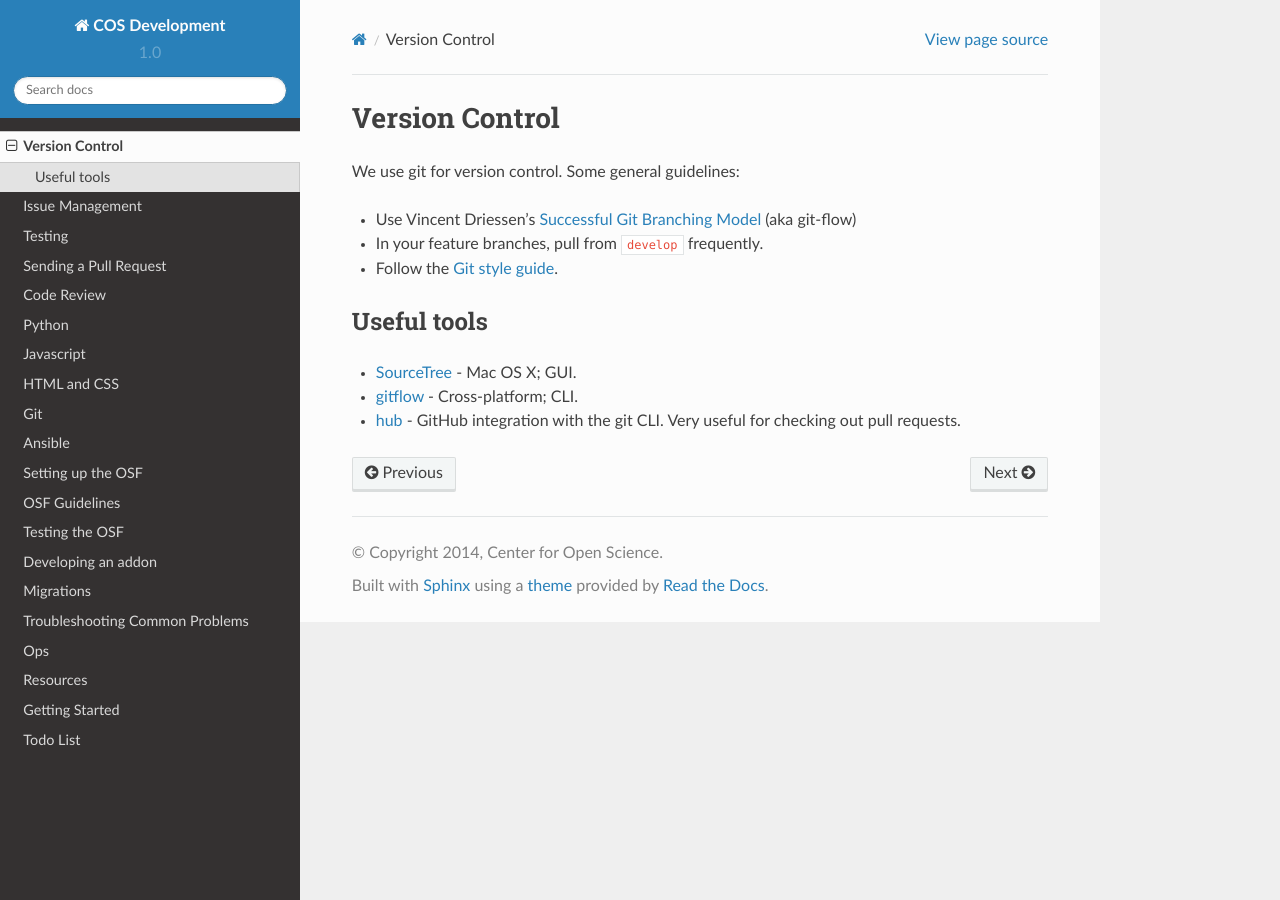
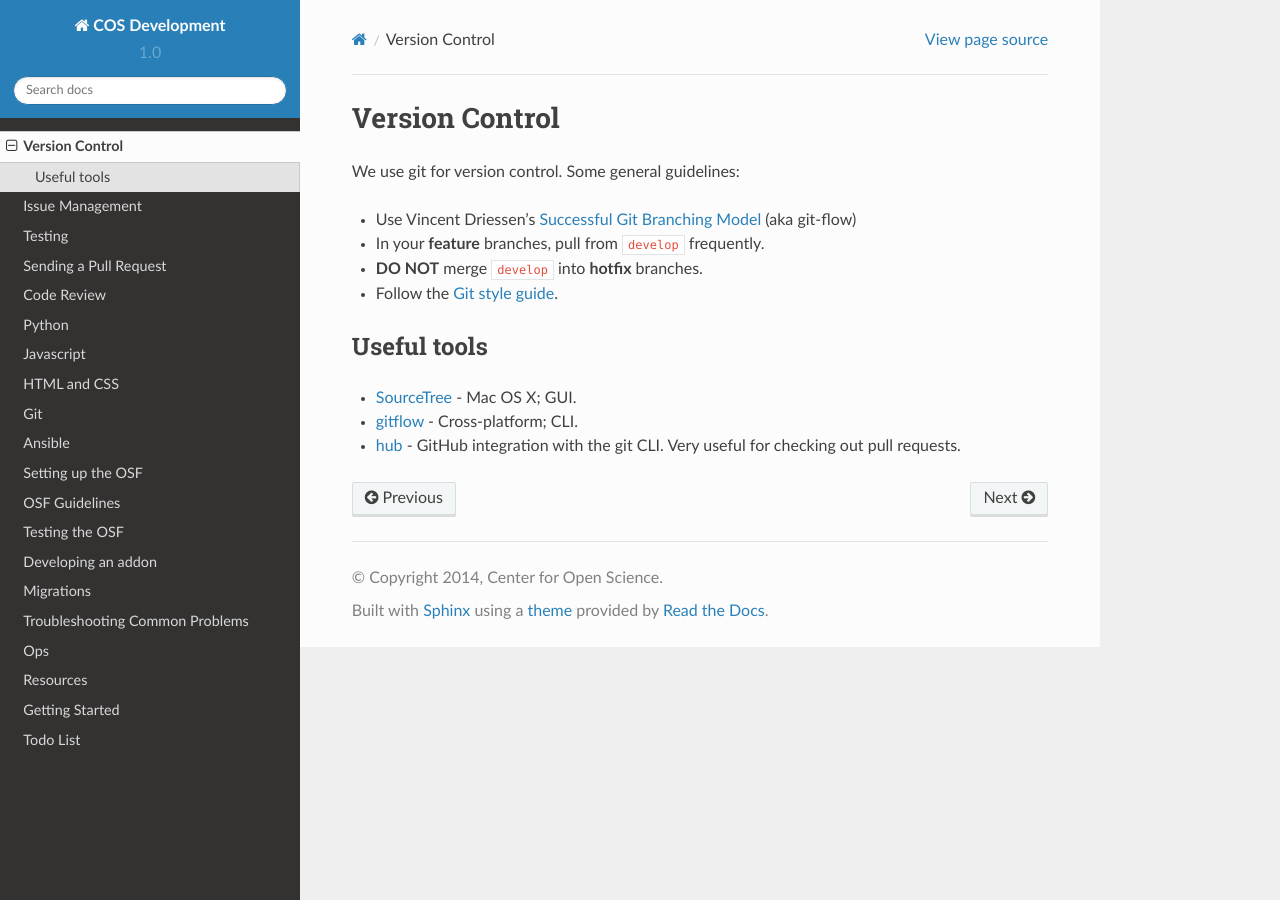
Before and after one commit to CenterForOpenScience/COSDev, a Sphinx documentation site: the page built from docs/process/version_control.rst, in a window 1280 px wide. Built offline with Sphinx 7.4.7 and the Read the Docs theme 2.0.0, drawn with Linux system fonts in a browser that asks for light colours.

Commit message:
An important note re: hotfix branches

```diff
--- a/docs/process/version_control.rst
+++ b/docs/process/version_control.rst
@@ -4,7 +4,8 @@ Version Control
 We use git for version control. Some general guidelines:
 
 - Use Vincent Driessen's `Successful Git Branching Model <http://nvie.com/posts/a-successful-git-branching-model/>`_ (aka git-flow)
-- In your feature branches, pull from ``develop`` frequently.
+- In your **feature** branches, pull from ``develop`` frequently.
+- **DO NOT** merge ``develop`` into **hotfix** branches.
 - Follow the :ref:`Git style guide <git>`.
 
 
```
